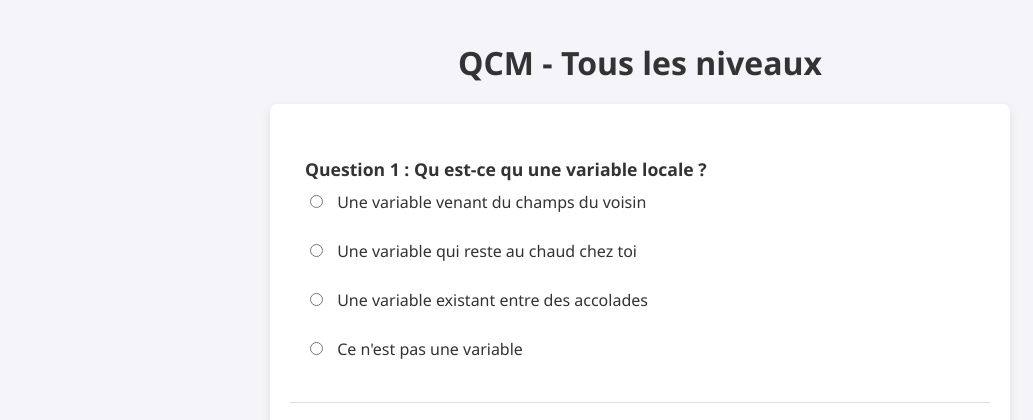
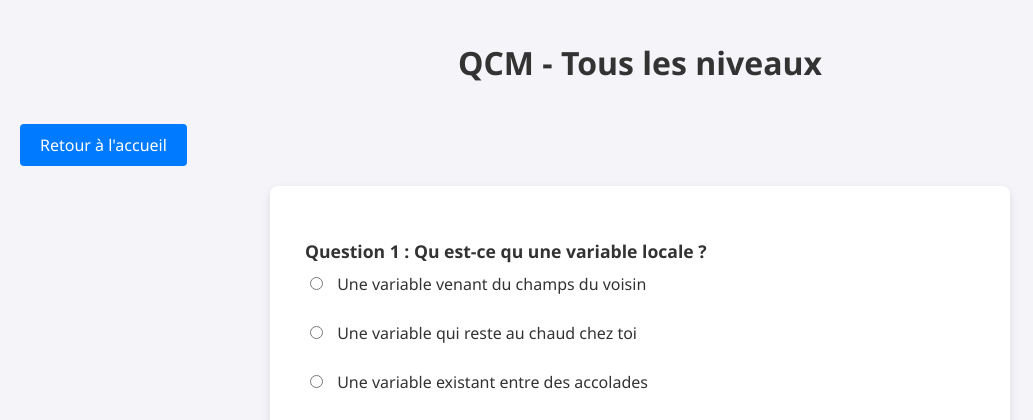
Before and after one commit to LukasMFR/qcm-sprintdev, a PHP site: page /views/quiz.php in a window 1280 px wide. Shown: the top 420 px of the page, without its empty margins (0-1033 px from the left). Run offline with PHP 8.4, Linux system fonts and the light colour scheme; the visitor is signed in with stand-in values (Sample User, id 1); data comes from the database, SQL or seed files in the repository.

Commit message:
Add back button quiz.php and add style to it

```diff
--- a/css/style.css
+++ b/css/style.css
@@ -134,6 +134,24 @@ ul li strong {
     background-color: #0056b3;
 }
 
+/* Styles pour le bouton retour en haut */
+.btn-home {
+    display: inline-block;
+    margin: 20px 0;
+    padding: 10px 20px;
+    background-color: #007bff; /* Bleu */
+    color: #fff;
+    text-decoration: none;
+    border-radius: 4px;
+    font-size: 16px;
+    text-align: center;
+    transition: background-color 0.3s;
+}
+
+.btn-home:hover {
+    background-color: #0056b3; /* Bleu foncé */
+}
+
 /* Styles pour les réponses correctes et incorrectes */
 .correct {
     background-color: #d4edda; /* Vert clair */
--- a/views/quiz.php
+++ b/views/quiz.php
@@ -1,17 +1,23 @@
 <?php
+session_start();
 include '../includes/db.php';
 
-// Récupérer le niveau sélectionné
+// Vérification de la connexion
+if (!isset($_SESSION['user_id'])) {
+    header('Location: login.php');
+    exit();
+}
+
+// Récupérer le niveau choisi par l'utilisateur
 $niveau = isset($_GET['niveau']) ? $_GET['niveau'] : 'tous';
 
-// Préparer la requête SQL en fonction du niveau
+// Préparer les questions
 if ($niveau === '0' || $niveau === '1') {
     $stmt = $pdo->prepare("SELECT * FROM questions WHERE niveau = ? ORDER BY RAND() LIMIT 10");
     $stmt->execute([$niveau]);
 } else {
     $stmt = $pdo->query("SELECT * FROM questions ORDER BY RAND() LIMIT 10");
 }
-
 $questions = $stmt->fetchAll(PDO::FETCH_ASSOC);
 
 // Définir le texte du niveau
@@ -27,14 +33,15 @@ $niveauTexte = $niveau === 'tous' ? 'Tous les niveaux' : "Niveau $niveau";
 </head>
 <body>
     <h1>QCM - <?php echo htmlspecialchars($niveauTexte); ?></h1>
+    <!-- Bouton pour revenir à la page d'accueil -->
+    <a href="home.php" class="btn-home">Retour à l'accueil</a>
     <form action="results.php" method="post" onsubmit="return validateForm()">
         <?php
-        $numero = 1; // Initialisation du numéro de question
+        $numero = 1;
         foreach ($questions as $question): ?>
             <div class="question-block">
                 <p><strong>Question <?php echo $numero; ?> : <?php echo htmlspecialchars($question['libelleQ']); ?></strong></p>
                 <?php
-                // Récupérer les réponses pour la question actuelle
                 $stmt = $pdo->prepare("SELECT * FROM reponses WHERE idq = ?");
                 $stmt->execute([$question['idq']]);
                 $reponses = $stmt->fetchAll(PDO::FETCH_ASSOC);
@@ -46,7 +53,7 @@ $niveauTexte = $niveau === 'tous' ? 'Tous les niveaux' : "Niveau $niveau";
                 <?php endforeach; ?>
             </div>
         <?php
-        $numero++; // Incrémentation du numéro de question
+        $numero++;
         endforeach; ?>
         <button type="submit">Valider</button>
     </form>
@@ -56,7 +63,6 @@ $niveauTexte = $niveau === 'tous' ? 'Tous les niveaux' : "Niveau $niveau";
             const radios = document.querySelectorAll("input[type='radio']");
             const groups = new Set();
 
-            // Vérifie que chaque question a une réponse sélectionnée
             radios.forEach((radio) => {
                 if (radio.checked) {
                     groups.add(radio.name);
@@ -67,7 +73,6 @@ $niveauTexte = $niveau === 'tous' ? 'Tous les niveaux' : "Niveau $niveau";
                 alert("Vous devez répondre à toutes les questions.");
                 return false;
             }
-
             return true;
         }
     </script>
```
